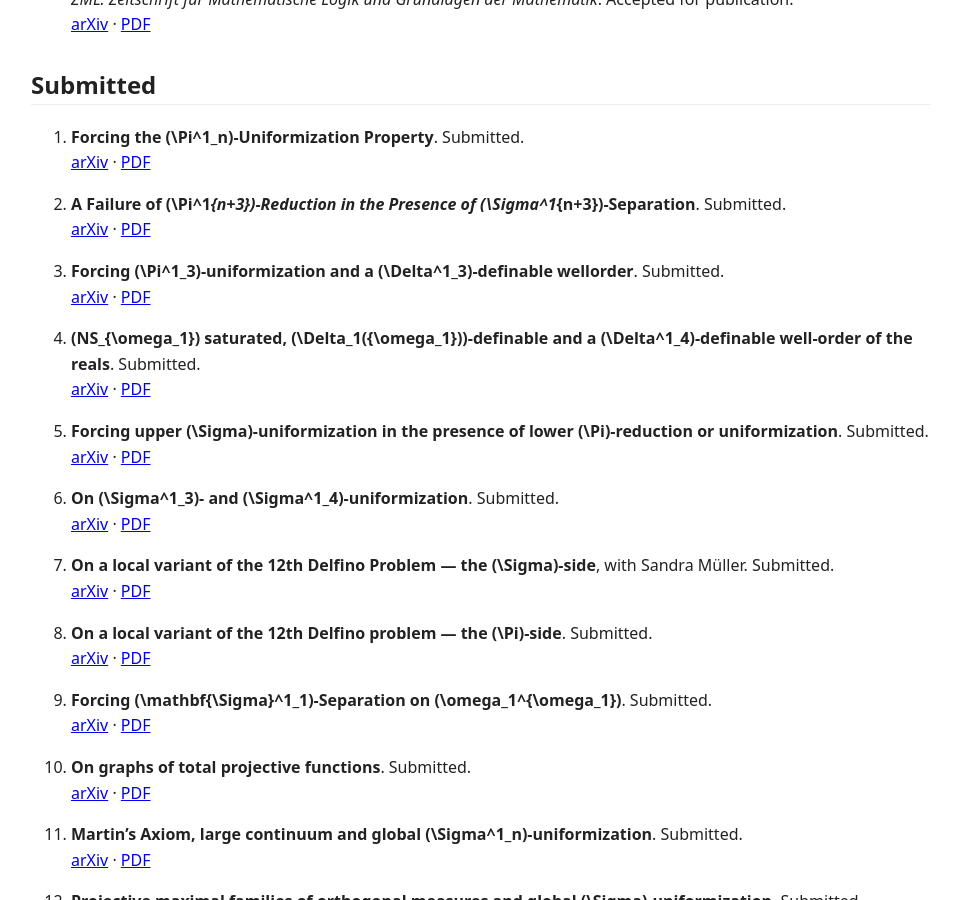
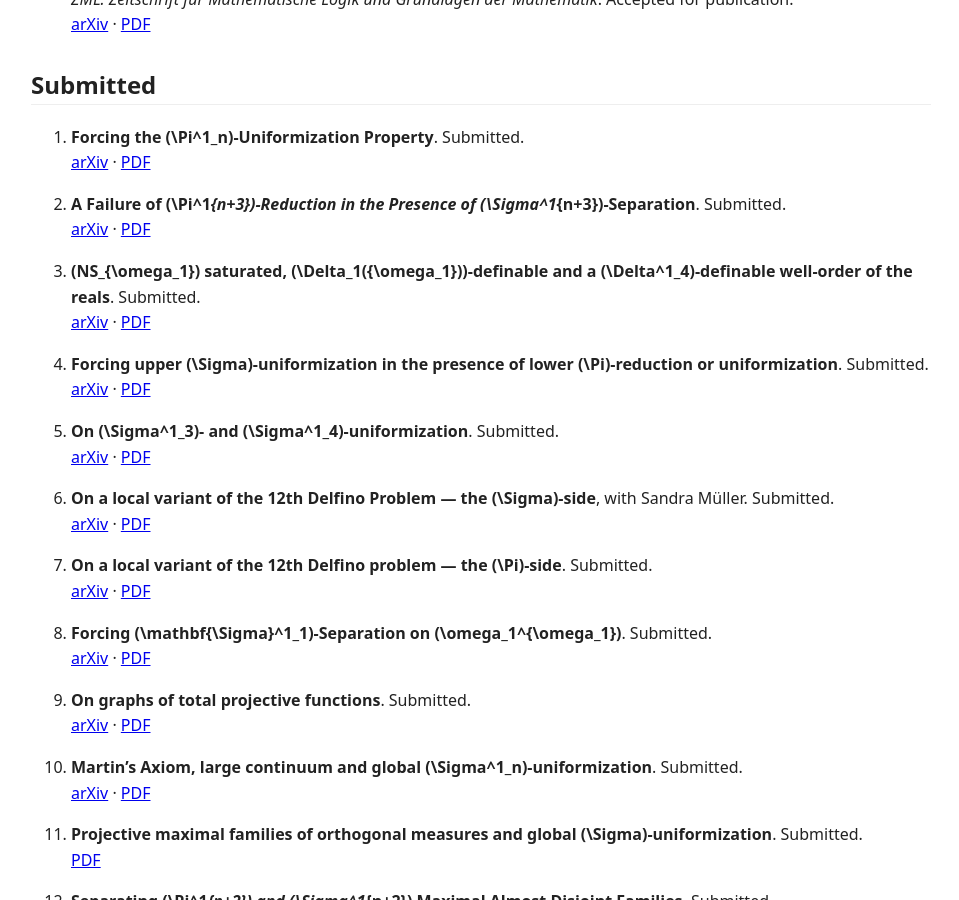
Before and after one commit to StefanHoffelner/stefanhoffelner.github.io, a Jekyll site: the page built from publications.md, in a window 1280 px wide and 900 px high, scrolled down 1091 px. Shown: the whole window, without its empty margins (159-1118 px from the left). Built offline with Jekyll 4.4.1, drawn with Linux system fonts in a browser that asks for light colours; our own code applies the rules of GitHub Pages for plain Markdown files; a script that is not in the unit is left out.

Commit message:
Remove Pi13 uniformization and Delta13 wellorder from submissions

```diff
--- a/publications.md
+++ b/publications.md
@@ -55,37 +55,34 @@ permalink: /publications/
 2. **A Failure of \(\Pi^1_{n+3}\)-Reduction in the Presence of \(\Sigma^1_{n+3}\)-Separation**. Submitted.
    [arXiv](https://doi.org/10.48550/arXiv.2312.02540) · [PDF](/papers/failure-pi1nplus3-reduction-sigma1nplus3-separation.pdf)
 
-3. **Forcing \(\Pi^1_3\)-uniformization and a \(\Delta^1_3\)-definable wellorder**. Submitted.
-   [arXiv](https://doi.org/10.48550/arXiv.2506.21778) · [PDF](/papers/forcing-pi13-uniformization-delta13-wellorder.pdf)
-
-4. **\(NS_{\omega_1}\) saturated, \(\Delta_1(\{\omega_1\})\)-definable and a \(\Delta^1_4\)-definable well-order of the reals**. Submitted.
+3. **\(NS_{\omega_1}\) saturated, \(\Delta_1(\{\omega_1\})\)-definable and a \(\Delta^1_4\)-definable well-order of the reals**. Submitted.
    [arXiv](https://doi.org/10.48550/arXiv.2507.01183) · [PDF](/papers/ns-saturated-delta1-definable-delta14-wellorder.pdf)
 
-5. **Forcing upper \(\Sigma\)-uniformization in the presence of lower \(\Pi\)-reduction or uniformization**. Submitted.
+4. **Forcing upper \(\Sigma\)-uniformization in the presence of lower \(\Pi\)-reduction or uniformization**. Submitted.
    [arXiv](https://doi.org/10.48550/arXiv.2511.05081) · [PDF](/papers/forcing-upper-sigma-uniformization.pdf)
 
-6. **On \(\Sigma^1_3\)- and \(\Sigma^1_4\)-uniformization**. Submitted.
+5. **On \(\Sigma^1_3\)- and \(\Sigma^1_4\)-uniformization**. Submitted.
    [arXiv](https://doi.org/10.48550/arXiv.2604.19360) · [PDF](/papers/on-sigma13-and-sigma14-uniformization.pdf)
 
-7. **On a local variant of the 12th Delfino Problem — the \(\Sigma\)-side**, with Sandra Müller. Submitted.
+6. **On a local variant of the 12th Delfino Problem — the \(\Sigma\)-side**, with Sandra Müller. Submitted.
    [arXiv](https://doi.org/10.48550/arXiv.2606.13199) · [PDF](/papers/local-delfino-sigma-side.pdf)
 
-8. **On a local variant of the 12th Delfino problem — the \(\Pi\)-side**. Submitted.
+7. **On a local variant of the 12th Delfino problem — the \(\Pi\)-side**. Submitted.
    [arXiv](https://doi.org/10.48550/arXiv.2606.13210) · [PDF](/papers/local-delfino-pi-side.pdf)
 
-9. **Forcing \(\mathbf{\Sigma}^1_1\)-Separation on \(\omega_1^{\omega_1}\)**. Submitted.
+8. **Forcing \(\mathbf{\Sigma}^1_1\)-Separation on \(\omega_1^{\omega_1}\)**. Submitted.
    [arXiv](https://doi.org/10.48550/arXiv.2605.21175) · [PDF](/papers/generalized-separation.pdf)
 
-10. **On graphs of total projective functions**. Submitted.
-    [arXiv](https://doi.org/10.48550/arXiv.2605.21184) · [PDF](/papers/on-graphs-of-total-projective-functions.pdf)
+9. **On graphs of total projective functions**. Submitted.
+   [arXiv](https://doi.org/10.48550/arXiv.2605.21184) · [PDF](/papers/on-graphs-of-total-projective-functions.pdf)
 
-11. **Martin's Axiom, large continuum and global \(\Sigma^1_n\)-uniformization**. Submitted.
+10. **Martin's Axiom, large continuum and global \(\Sigma^1_n\)-uniformization**. Submitted.
     [arXiv](https://doi.org/10.48550/arXiv.2605.21189) · [PDF](/papers/martins-axiom-large-continuum-global-sigma-uniformization.pdf)
 
-12. **Projective maximal families of orthogonal measures and global \(\Sigma\)-uniformization**. Submitted.
+11. **Projective maximal families of orthogonal measures and global \(\Sigma\)-uniformization**. Submitted.
     [PDF](/papers/projective-maximal-families-orthogonal-measures-global-sigma-uniformization.pdf)
 
-13. **Separating \(\Pi^1_{n+2}\) and \(\Sigma^1_{n+2}\) Maximal Almost Disjoint Families**. Submitted.
+12. **Separating \(\Pi^1_{n+2}\) and \(\Sigma^1_{n+2}\) Maximal Almost Disjoint Families**. Submitted.
     [PDF](/papers/separating-pi1nplus2-sigma1nplus2-mad-families.pdf)
 
 ## Preprints
```
